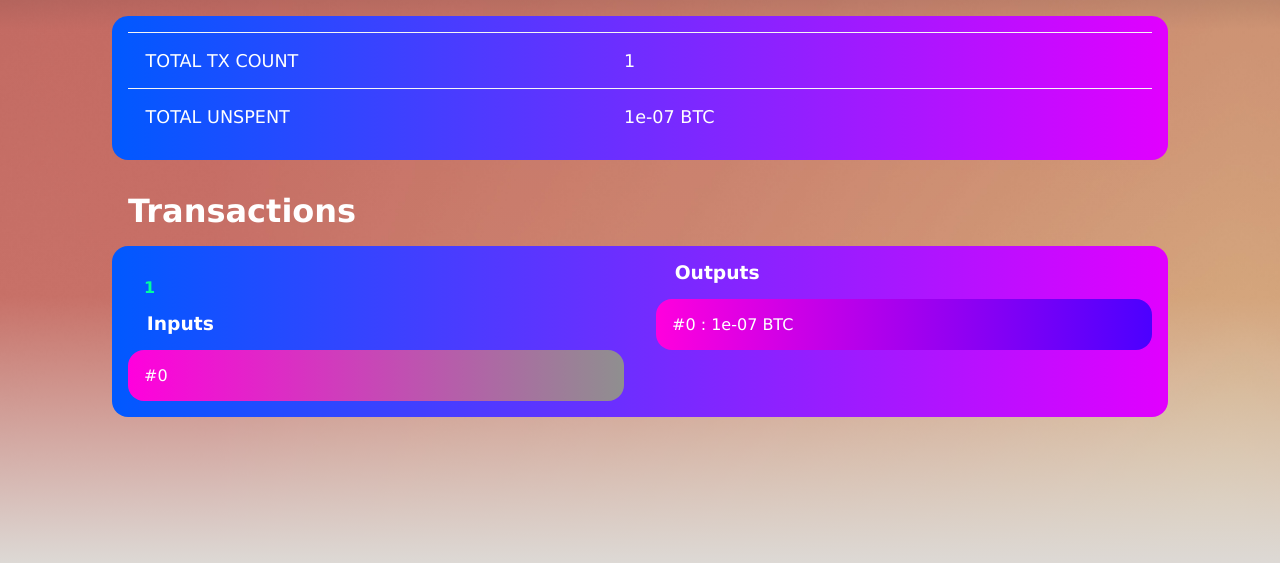
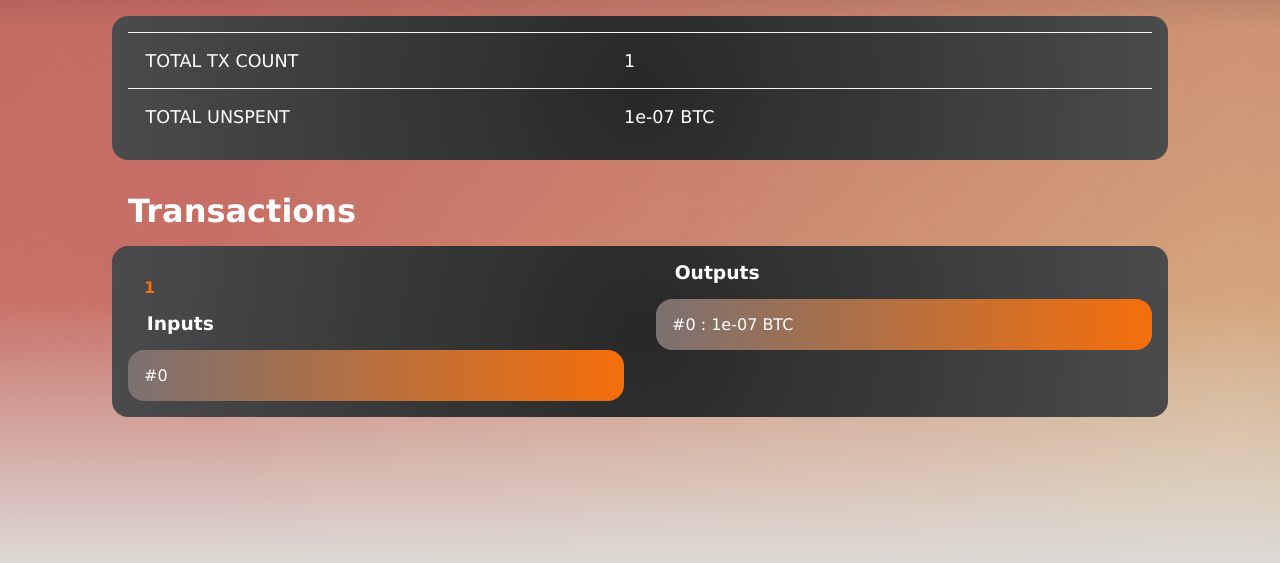
Before and after one commit to jonrebelo/Crypto_Blockchain, a Flask app: template Blockchain/Frontend/templates/address.html in a window 1280 px wide. Shown: the part 237-800 px from the top of the page. Run offline with Flask 3, Linux system fonts and the light colour scheme; the template is opened without the code that fills it: most values are stand-ins (such as "Sample title", 1, 10 or a date in 2020).

Commit message:
Updated style.css for more consistency

```diff
--- a/Blockchain/Frontend/static/css/style.css
+++ b/Blockchain/Frontend/static/css/style.css
@@ -155,10 +155,10 @@
   .grid-container {
     display: grid;
     grid-template-columns: auto;
-    background-image: linear-gradient(
-      to right,
-      rgb(0, 89, 255),
-      rgb(225, 0, 255)
+    background-image: radial-gradient(
+      circle,
+      rgb(39, 40, 39),  /* grey */
+      rgb(75, 75, 77)      /* dark grey */
     );
     /* background-color:rgb(204, 0, 255); */
     margin: 8em 5em 0em 5em;
@@ -192,7 +192,8 @@
   }
 
   .loadmore {
-    background-color: rgb(204, 0, 255);
+    background-color:       rgb(245, 110, 11)
+    ;
     border: none;
     color: whitesmoke;
     padding: 1em;
@@ -212,7 +213,8 @@
   .grid-container #detail:hover {
     /* background-color: rgb(64, 224, 163); */
     /* background-color: rgba(254,120,150,230); */
-    background-color: rgb(225, 0, 255);
+    background-color:       rgb(245, 110, 11)
+    ;
     border-radius: 4em;
   }
 
@@ -244,10 +246,10 @@
   .grid-container1 {
     display: grid;
     grid-template-columns: auto;
-    background-image: linear-gradient(
-      to right,
-      rgb(0, 89, 255),
-      rgb(225, 0, 255)
+    background-image: radial-gradient(
+      circle,
+      rgb(39, 40, 39),  /* grey */
+      rgb(75, 75, 77)      /* dark grey */
     );
     margin: 8em 5em 0em 5em;
     border-radius: 1em;
@@ -280,7 +282,8 @@
 
   .grid-container1 #detail:hover {
     /* background-color: rgb(64, 224, 163); */
-    background-color: rgb(225, 0, 255);
+    background-color:       rgb(245, 110, 11)
+    ;
     border-radius: 4em;
   }
 
@@ -341,10 +344,10 @@
   .grid-container3 {
     display: grid;
     grid-template-columns: 20em 1fr;
-    background-image: linear-gradient(
-      to right,
-      rgb(0, 89, 255),
-      rgb(225, 0, 255)
+    background-image: radial-gradient(
+      circle,
+      rgb(39, 40, 39),  /* grey */
+      rgb(75, 75, 77)      /* dark grey */
     );
     margin: 1em 5em 0em 5em;
     padding: 1em;
@@ -387,10 +390,10 @@
     display: grid;
     position: relative;
     grid-template-columns: 1fr 1fr;
-    background-image: linear-gradient(
-      to right,
-      rgb(0, 89, 255),
-      rgb(225, 0, 255)
+    background-image: radial-gradient(
+      circle,
+      rgb(39, 40, 39),  /* grey */
+      rgb(75, 75, 77)      /* dark grey */
     );
     margin: 1em 5em 0em 5em;
     border-radius: 1em;
@@ -407,11 +410,11 @@
   }
 
   .TxStyle .TxId a {
-    color: rgb(0, 255, 157);
+    color: rgb(245, 110, 11);
   }
 
   .TxHeader h1 {
-    color: rgb(0, 255, 242);
+    color: rgb(245, 110, 11);
   }
 
   .TxStyle h3 {
@@ -420,9 +423,9 @@
 
   .TxInput {
     background-image: linear-gradient(
-      to right,
-      rgb(255, 0, 221),
-      rgb(143, 143, 143)
+      to left,
+      rgb(245, 110, 11),
+      rgb(123, 113, 113)
     );
     border-radius: 1em;
     margin-top: 1em;
@@ -433,9 +436,9 @@
 
   .Txoutput {
     background-image: linear-gradient(
-      to right,
-      rgb(255, 0, 221),
-      rgb(76, 0, 255)
+      to left,
+      rgb(245, 110, 11),
+      rgb(123, 113, 113)
     );
     padding: 1em;
     margin-top: 1em;
```
